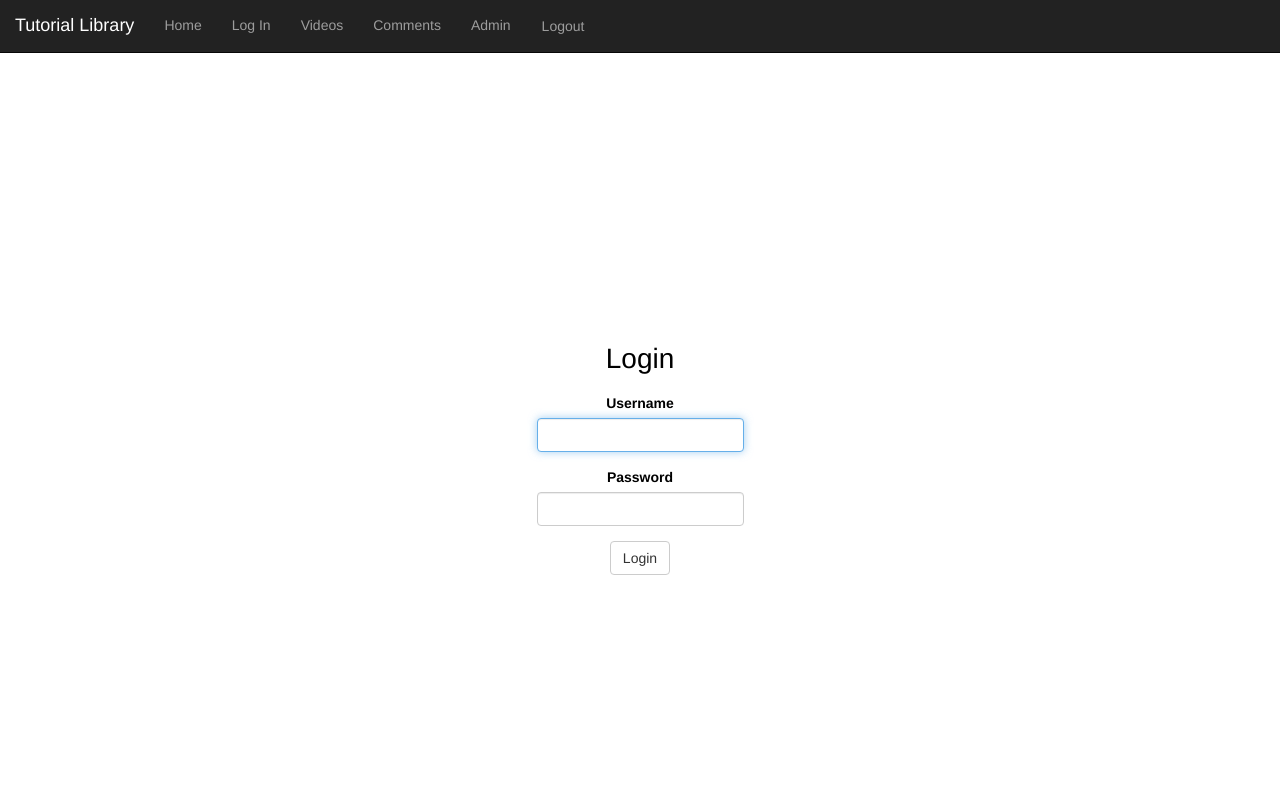
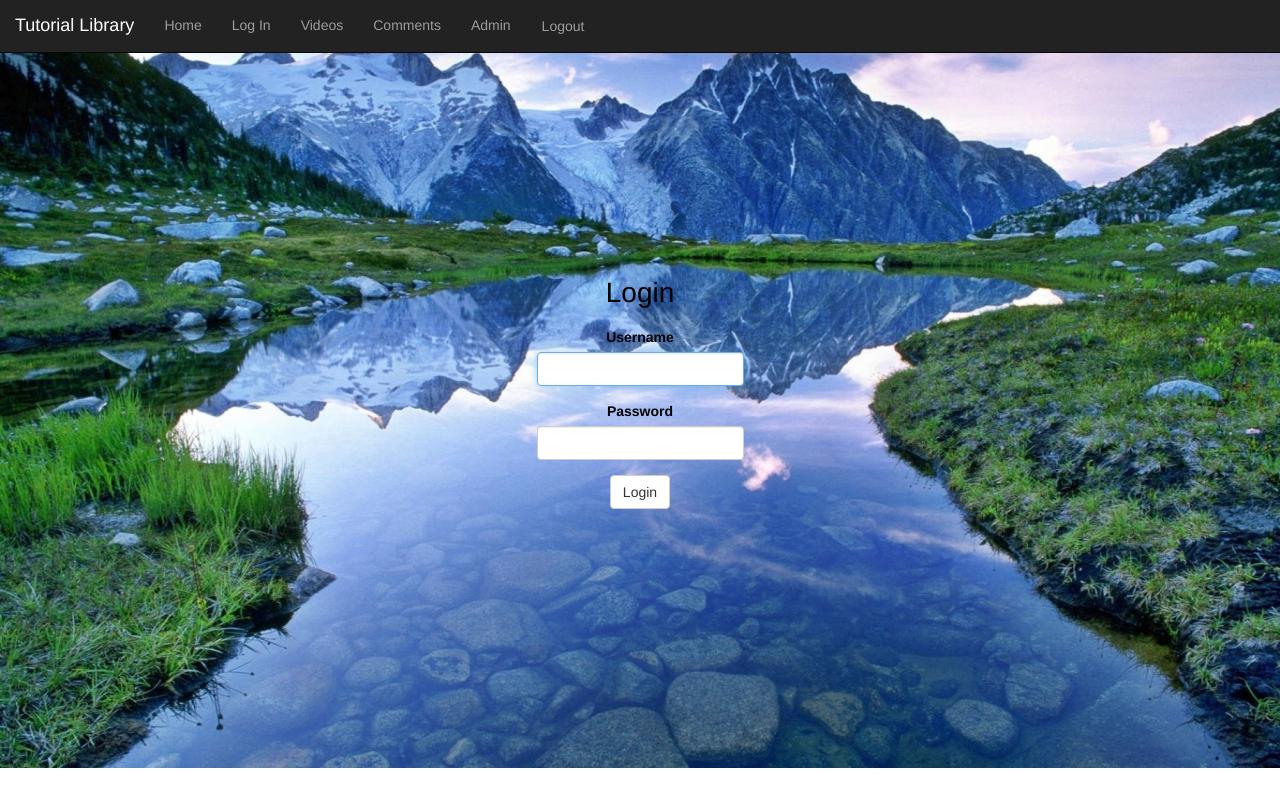
Before and after one commit to ericslc/salestube, a website: page index.html in a window 1280 px wide. Both pictures are taken after a click on the link "Login". Drawn offline with nearby package versions, Linux system fonts and the light colour scheme; some packages are replaced by stand-ins of ours; no server answers.

Commit message:
updated landing page

```diff
--- a/style.css
+++ b/style.css
@@ -23,7 +23,7 @@ body{
   text-align: center;
   color: black;
   background: url('imgs/ws_Columbia_Mountain_River_Grass_1366x768.jpg') no-repeat center center;
-  height: 900px;
+  height: 768px;
   width: 100%;
   background-size: 100% 100%;
   display: flex;
```
Also changed, not shown: imgs/ws_Columbia_Mountain_River_Grass_1366x768.jpg (added).
